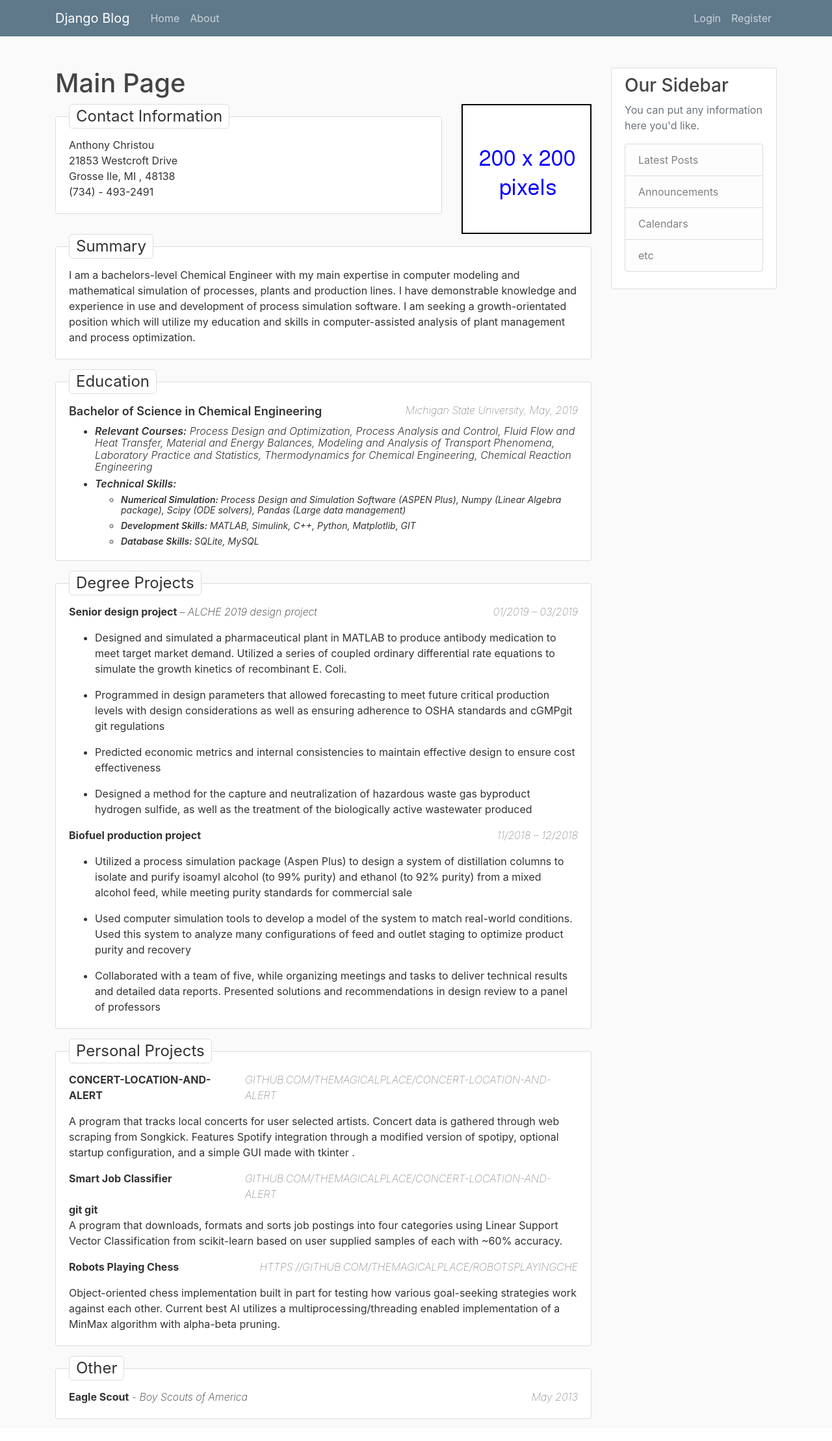
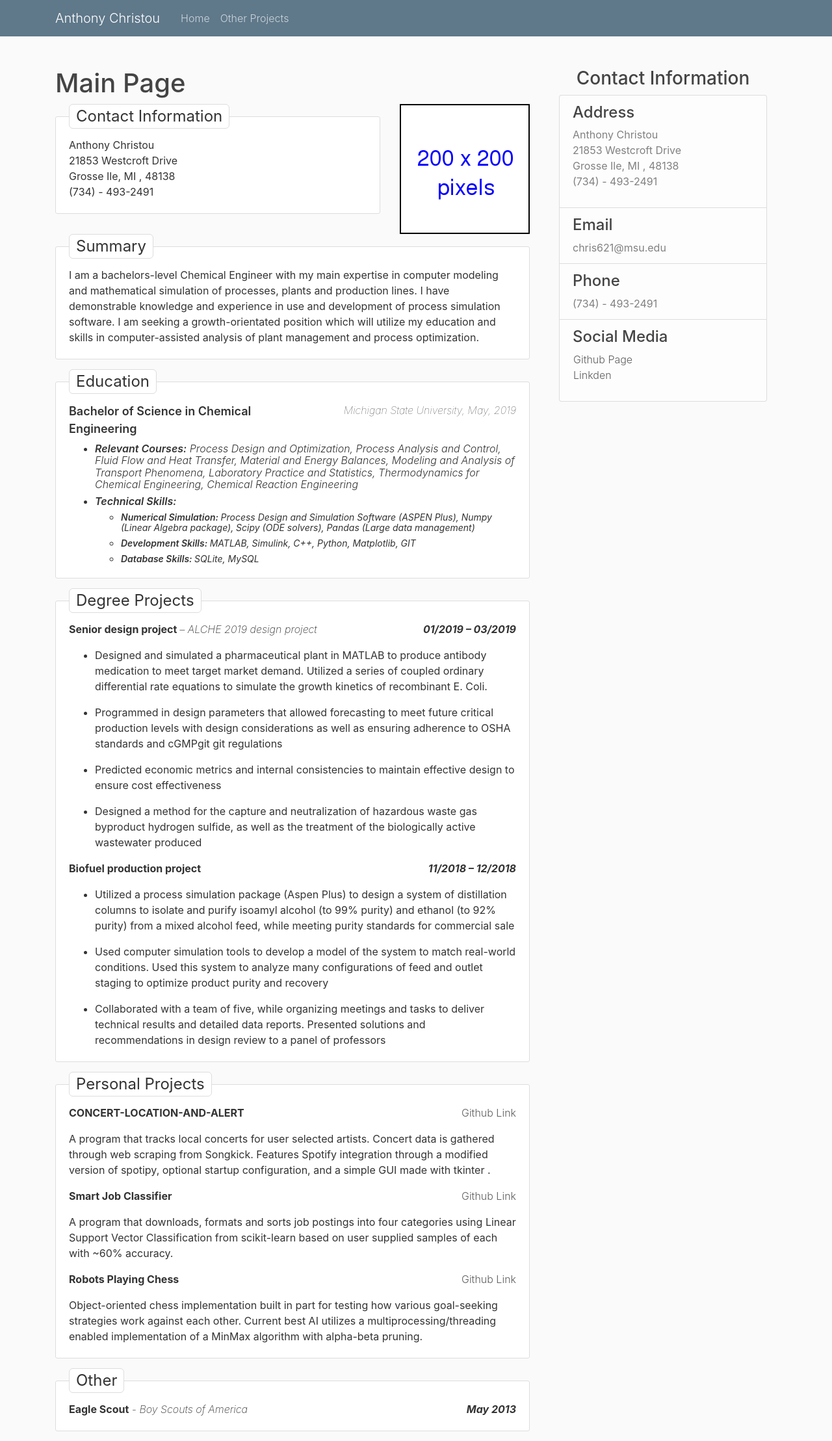
Before and after one commit to TheMagicalPlace/PersonalDjangoSite, a Django app: template StaticContents/templates/StaticContents/homepage.html in a window 1280 px wide. Shown: the whole page at 65% size. Before the commit the page ends 2183 px from the top, so only its background shows below. Run offline with Django 3.2, Linux system fonts and the light colour scheme; the template is opened without the code that fills it, so the values that code supplies are empty; some libraries are stand-ins or nearby versions.

Commit message:
additions

```diff
--- a/DjangoBase/urls.py
+++ b/DjangoBase/urls.py
@@ -20,5 +20,7 @@
 urlpatterns = [
 
     path('',include('StaticContents.urls')),
+        path('',include('blog.urls')),
          path('admin/', admin.site.urls),
+    path('',include('users.urls'))
 ]
--- a/StaticContents/static/StaticContents/blockspecif.css
+++ b/StaticContents/static/StaticContents/blockspecif.css
@@ -11,7 +11,6 @@
 }
 
 .projdate{
-    font-weight: 100;
 
 }
 
--- a/StaticContents/static/StaticContents/main.css
+++ b/StaticContents/static/StaticContents/main.css
@@ -6,6 +6,10 @@
 
 h1, h2, h3, h4, h5, h6 {
   color: #444444;
+}
+a{
+    color:#5e5e5e;
+    font-weight:300;
 }
 
 ul {
@@ -82,3 +86,11 @@
 .account-heading {
   font-size: 2.5rem;
 }
+
+.medialinks{
+padding : 5px 1px;
+}
+
+.main-heading{
+text-align :center;
+}
--- a/StaticContents/templates/StaticContents/base.html
+++ b/StaticContents/templates/StaticContents/base.html
@@ -10,7 +10,8 @@
 
     <!-- Bootstrap CSS -->
 
-    <link rel="stylesheet" href="https://maxcdn.bootstrapcdn.com/bootstrap/4.0.0/css/bootstrap.min.css" integrity="sha384-Gn5384xqQ1aoWXA+058RXPxPg6fy4IWvTNh0E263XmFcJlSAwiGgFAW/dAiS6JXm" crossorigin="anonymous">
+    <link rel="stylesheet" href="https://maxcdn.bootstrapcdn.com/bootstrap/4.0.0/css/bootstrap.min.css"
+          integrity="sha384-Gn5384xqQ1aoWXA+058RXPxPg6fy4IWvTNh0E263XmFcJlSAwiGgFAW/dAiS6JXm" crossorigin="anonymous">
     <link rel="stylesheet" type="text/css" href="{% static 'StaticContents/main.css' %}">
 
     <div>
@@ -18,9 +19,9 @@
     </div>
 
     {% if title %}
-        <title>Django Blog - {{ title }}</title>
+    <title>Personal Page - Anthony Christou - {{ title }}</title>
     {% else %}
-        <title>Django Blog</title>
+    <title>Personal Page - Anthony Christou</title>
     {% endif %}
 </head>
 <body>
@@ -28,20 +29,17 @@
 <header class="site-header">
     <nav class="navbar navbar-expand-md navbar-dark bg-steel fixed-top">
         <div class="container">
-          <a class="navbar-brand mr-4" href="/">Django Blog</a>
-          <button class="navbar-toggler" type="button" data-toggle="collapse" data-target="#navbarToggle" aria-controls="navbarToggle" aria-expanded="false" aria-label="Toggle navigation">
+            <a class="navbar-brand mr-4" href="/">Anthony Christou</a>
+            <button class="navbar-toggler" type="button" data-toggle="collapse" data-target="#navbarToggle"
+                    aria-controls="navbarToggle" aria-expanded="false" aria-label="Toggle navigation">
                 <span class="navbar-toggler-icon"></span>
             </button>
             <div class="collapse navbar-collapse" id="navbarToggle">
                 <div class="navbar-nav mr-auto">
                     <a class="nav-item nav-link" href="{% url 'index' %}">Home</a>
-              <a class="nav-item nav-link" href="#">About</a>
+                    <a class="nav-item nav-link" href="{% url 'otherprojects' %}">Other Projects</a>
                 </div>
                 <!-- Navbar Right Side -->
-            <div class="navbar-nav">
-              <a class="nav-item nav-link" href="#">Login</a>
-              <a class="nav-item nav-link" href="#">Register</a>
-            </div>
             </div>
         </div>
     </nav>
@@ -50,18 +48,36 @@
 <br>
 <main role="main" class="container">
     <div class="row">
-            <div class="col-md-9">
+        <div class="col-md-8">
             {% block content %}{% endblock %}
         </div>
-            <div class="col-md-3">
-              <div class="content-section">
-                <h3>Our Sidebar</h3>
-                <p class='text-muted'>You can put any information here you'd like.
+        <div class="col-md-4">
+            <div class="container">
+                <h3 class="main-heading">Contact Information</h3>
                 <ul class="list-group">
-                    <li class="list-group-item list-group-item-light">Latest Posts</li>
-                    <li class="list-group-item list-group-item-light">Announcements</li>
-                    <li class="list-group-item list-group-item-light">Calendars</li>
-                    <li class="list-group-item list-group-item-light">etc</li>
+                    <li class="list-group-item list-group-item-light">
+                        <h4>Address</h4>
+                                <address>
+                                    Anthony Christou<br>
+                                    21853 Westcroft Drive<br>
+                                    Grosse Ile, MI , 48138<br>
+                                    (734) - 493-2491<br>
+                                </address>
+                </li>
+                <li class="list-group-item list-group-item-light">
+                    <h4>Email</h4>
+                    chris621@msu.edu</li>
+                <li class="list-group-item list-group-item-light">
+                    <h4>Phone</h4>
+                    (734) - 493-2491
+                </li>
+                <li class="list-group-item list-group-item-light">
+                    <h4>Social Media</h4>
+                    <p>
+                    <a class="medialinks" href="#">Github Page</a><br>
+                    <a class="medialinks" href="#">Linkden</a>
+                    </p>
+                </li>
                 </ul>
                 </p>
             </div>
@@ -69,8 +85,14 @@
     </div>
 </main>
 
-    <script src="https://code.jquery.com/jquery-3.2.1.slim.min.js" integrity="sha384-KJ3o2DKtIkvYIK3UENzmM7KCkRr/rE9/Qpg6aAZGJwFDMVNA/GpGFF93hXpG5KkN" crossorigin="anonymous"></script>
-    <script src="https://cdnjs.cloudflare.com/ajax/libs/popper.js/1.12.9/umd/popper.min.js" integrity="sha384-ApNbgh9B+Y1QKtv3Rn7W3mgPxhU9K/ScQsAP7hUibX39j7fakFPskvXusvfa0b4Q" crossorigin="anonymous"></script>
-    <script src="https://maxcdn.bootstrapcdn.com/bootstrap/4.0.0/js/bootstrap.min.js" integrity="sha384-JZR6Spejh4U02d8jOt6vLEHfe/JQGiRRSQQxSfFWpi1MquVdAyjUar5+76PVCmYl" crossorigin="anonymous"></script>
+<script src="https://code.jquery.com/jquery-3.2.1.slim.min.js"
+        integrity="sha384-KJ3o2DKtIkvYIK3UENzmM7KCkRr/rE9/Qpg6aAZGJwFDMVNA/GpGFF93hXpG5KkN"
+        crossorigin="anonymous"></script>
+<script src="https://cdnjs.cloudflare.com/ajax/libs/popper.js/1.12.9/umd/popper.min.js"
+        integrity="sha384-ApNbgh9B+Y1QKtv3Rn7W3mgPxhU9K/ScQsAP7hUibX39j7fakFPskvXusvfa0b4Q"
+        crossorigin="anonymous"></script>
+<script src="https://maxcdn.bootstrapcdn.com/bootstrap/4.0.0/js/bootstrap.min.js"
+        integrity="sha384-JZR6Spejh4U02d8jOt6vLEHfe/JQGiRRSQQxSfFWpi1MquVdAyjUar5+76PVCmYl"
+        crossorigin="anonymous"></script>
 </body>
 </html>
--- a/StaticContents/templates/StaticContents/homepage.html
+++ b/StaticContents/templates/StaticContents/homepage.html
@@ -185,12 +185,12 @@
     <dl>
         <dt>
             <div class="row">
-                <div class="col-4">
+                <div class="col-9">
                     <div class="justify-content-md-right"><p>CONCERT-LOCATION-AND-ALERT
                     </p></div>
                 </div>
                 <div class="col-sm justify-content-md-right">
-                    <div class="float-right projdate"><i>GITHUB.COM/THEMAGICALPLACE/CONCERT-LOCATION-AND-ALERT</i></div>
+                    <a href="GITHUB.COM/THEMAGICALPLACE/CONCERT-LOCATION-AND-ALERT" class="float-right projdate">Github Link</a>
                 </div>
             </div>
         </dt>
@@ -206,14 +206,14 @@
         </dd>
         <dt>
             <div class="row">
-                <div class="col-4">
+                <div class="col-9">
                     <div class="justify-content-md-right"><p>Smart Job Classifier
                     </p></div>
                 </div>
                 <div class="col-sm justify-content-md-right">
-                    <div class="float-right projdate"><i>GITHUB.COM/THEMAGICALPLACE/CONCERT-LOCATION-AND-ALERT</i></div>
+                    <a href="https://github.com/TheMagicalPlace/JobPostingClassifier" class="float-right projdate">Github Link</a>
                 </div>
-            </div>git git
+            </div>
         </dt>
         <dd>
             <p>A program that downloads, formats and sorts job postings into four categories using Linear Support Vector
@@ -223,12 +223,12 @@
         </dd>
         <dt>
             <div class="row">
-                <div class="col-4">
+                <div class="col-9">
                     <div class="justify-content-md-right"><p>Robots Playing Chess
                     </p></div>
                 </div>
                 <div class="col-sm justify-content-md-right">
-                    <div class="float-right projdate"><i> HTTPS://GITHUB.COM/THEMAGICALPLACE/ROBOTSPLAYINGCHE</i></div>
+                    <a href="GITHUB.COM/THEMAGICALPLACE/ROBOTSPLAYINGCHESS" class="float-right projdate">Github Link</a>
                 </div>
             </div>
         </dt>
--- a/StaticContents/urls.py
+++ b/StaticContents/urls.py
@@ -3,5 +3,6 @@
 
 
 urlpatterns = [path('',views.index,name='index'),
+               path('otherprojects/',views.otherprojects,name='otherprojects'),
 
                ]
--- /dev/null
+++ b/requirements.txt
@@ -0,0 +1,3 @@
+asgiref==3.2.3
+Django==3.0.2
+sqlparse==0.3.0
```
Also changed, not shown: DjangoBase/settings.py (+20 -2 lines), StaticContents/templates/StaticContents/otherprojects.html (added, +112 -0 lines), StaticContents/templates/StaticContents/projectpage.html (added, +13 -0 lines), StaticContents/views.py (+4 -14 lines), StaticContents/static/StaticContents/projectpage.css (added), db.sqlite3. Lines whose indentation alone changed are shown as unchanged.
